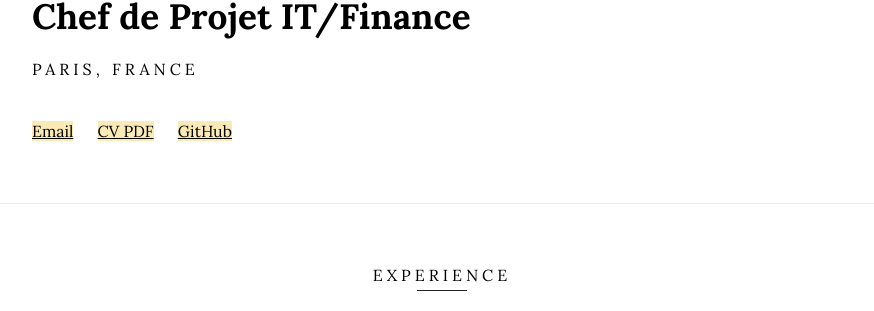
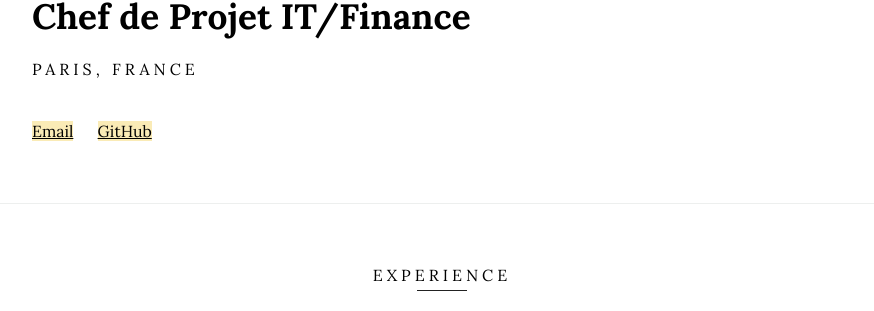
Before and after one commit to guillaumevidal/github.io, a Jekyll site: the page built from index.html, in a window 1280 px wide. Shown: the part 311-622 px from the top of the page, without its empty margins (198-1072 px from the left). Built offline with Jekyll 4.4.1, drawn with Linux system fonts in a browser that asks for light colours.

Commit message:
removed pdf link
too much personal info

```diff
--- a/_includes/header.html
+++ b/_includes/header.html
@@ -8,7 +8,6 @@
 
         <div class="social">
 			<a href="mailto:{{ site.email_address }}" target="_blank">Email</a>
-			<a href="/assets/CV-GuillaumeVidal-2019.pdf" target="_blank">CV PDF</a>
             <a href="http://github.com/{{ site.github_username }}" target="_blank">GitHub</a>
         </div>
 
```
